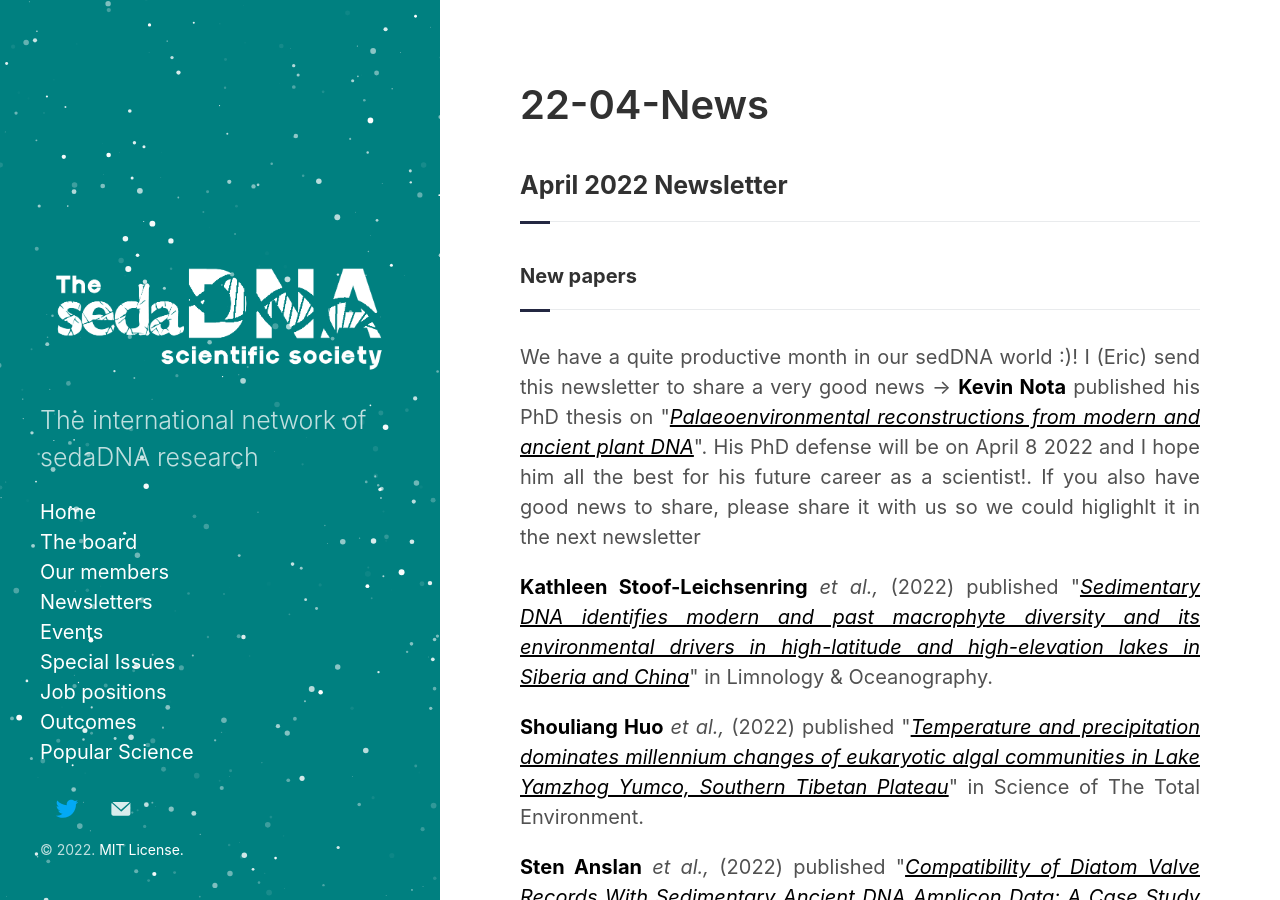
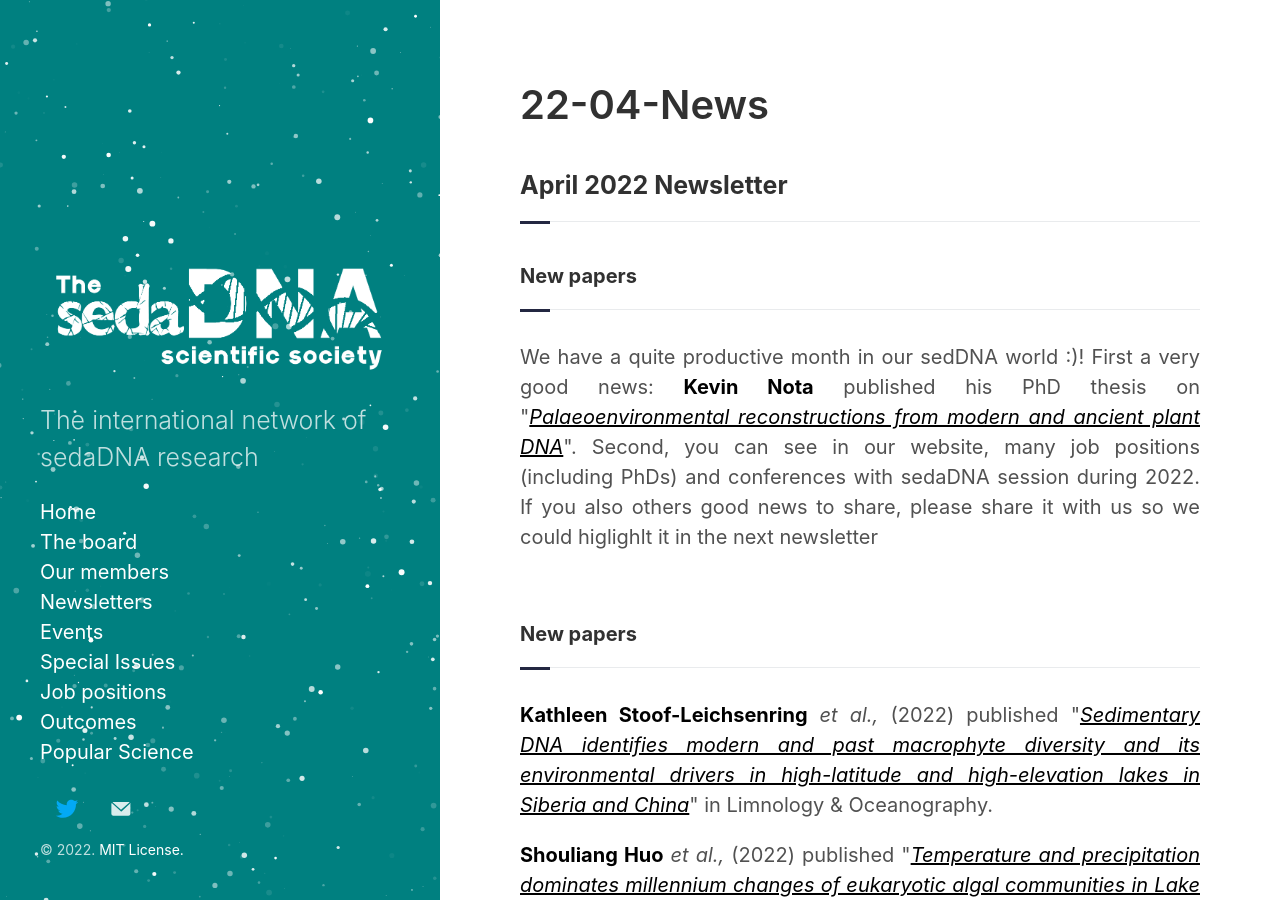
Before and after one commit to sedadna/sedadna.github.io, a Jekyll site: the page built from category/news/22-04.md, in a window 1280 px wide and 900 px high. Built offline with Jekyll 4.4.1, drawn with Linux system fonts in a browser that asks for light colours.

Commit message:
Update 22-04.md

```diff
--- a/category/news/22-04.md
+++ b/category/news/22-04.md
@@ -10,8 +10,11 @@ title: 22-04-News
 <div class="intro">
 <h4 class="section-title underline">New papers</h4>
 
-<p> We have a quite productive month in our sedDNA world :)! I (Eric) send this newsletter to share a very good news -> <a href="https://www.researchgate.net/profile/Kevin-Nota" target="_blank"><b>Kevin Nota</b></a> published his PhD thesis on "<a href="https://www.diva-portal.org/smash/get/diva2:1638626/FULLTEXT01.pdf" target="_blank"><u><i>Palaeoenvironmental reconstructions from modern and ancient plant DNA</i></u></a>". His PhD defense will be on April 8 2022 and I hope him all the best for his future career as a scientist!. If you also have good news to share, please share it with us so we could higlighlt it in the next newsletter</p>
+<p> We have a quite productive month in our sedDNA world :)! First a very good news: <a href="https://www.researchgate.net/profile/Kevin-Nota" target="_blank"><b>Kevin Nota</b></a> published his PhD thesis on "<a href="https://www.diva-portal.org/smash/get/diva2:1638626/FULLTEXT01.pdf" target="_blank"><u><i>Palaeoenvironmental reconstructions from modern and ancient plant DNA</i></u></a>". Second, you can see in our website, many job positions (including PhDs) and conferences with sedaDNA session during 2022. If you also others good news to share, please share it with us so we could higlighlt it in the next newsletter</p>
 
+<br>
+<div class="intro">
+<h4 class="section-title underline">New papers</h4>
 <p><a href="https://www.awi.de/en/about-us/organisation/staff/single-view/kathleen-stoof-leichsenring.html" target="_blank"><b>Kathleen Stoof-Leichsenring</b></a> <i>et al.,</i> (2022) published "<a href="https://aslopubs.onlinelibrary.wiley.com/doi/full/10.1002/lno.12061" target="_blank"><u><i>Sedimentary DNA identifies modern and past macrophyte diversity and its environmental drivers in high-latitude and high-elevation lakes in Siberia and China</i></u></a>" in Limnology & Oceanography.</p>
 
 <p><a href="https://www.sciencedirect.com/science/article/abs/pii/S0048969722017296" target="_blank"><b>Shouliang Huo</b></a> <i>et al.,</i> (2022) published "<a href="https://www.sciencedirect.com/science/article/abs/pii/S0048969722017296" target="_blank"><u><i>Temperature and precipitation dominates millennium changes of eukaryotic algal communities in Lake Yamzhog Yumco, Southern Tibetan Plateau</i></u></a>" in Science of The Total Environment.</p>
```
